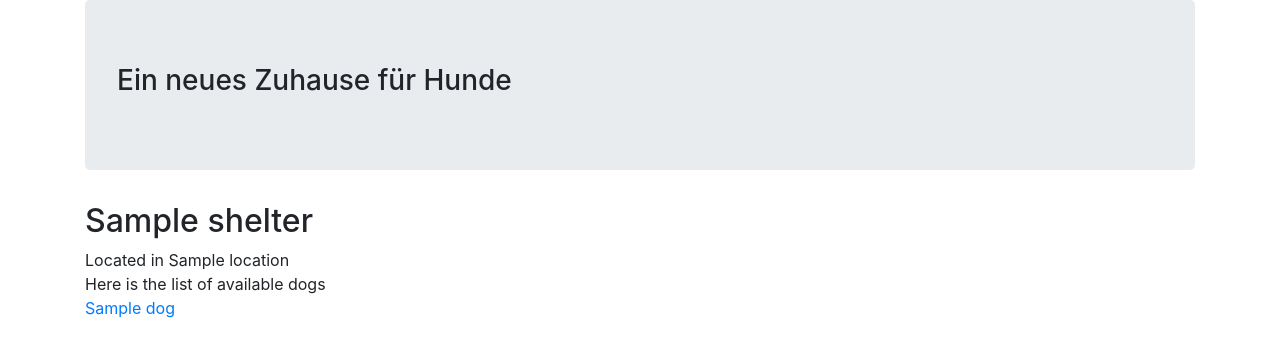
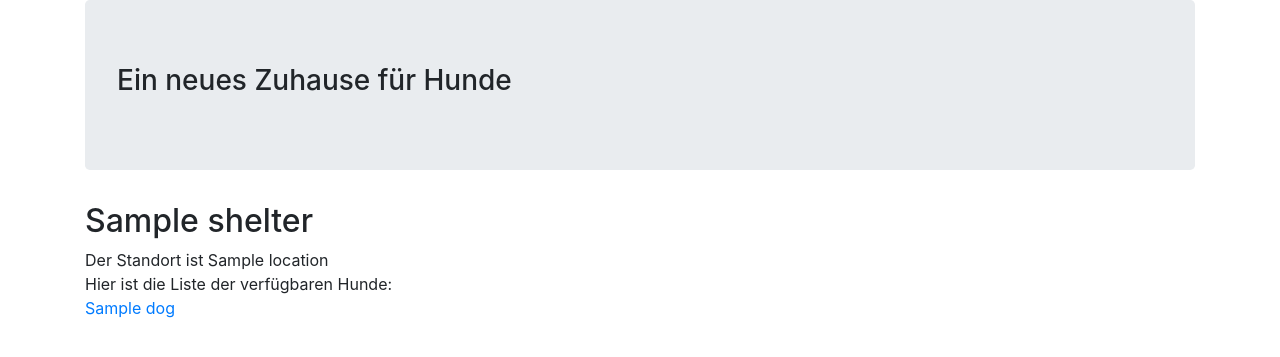
Before and after one commit to AutoCodeWizard/django-beginner, a Django app: template final_app/dog_shelters/templates/shelter_detail.html in a window 1280 px wide. Shown: the top 357 px of the page. Run offline with Django 3.2, Linux system fonts and the light colour scheme; the template is opened without the code that fills it: most values are stand-ins (such as "Sample title", 1, 10 or a date in 2020).

Commit message:
Update html templates

```diff
--- a/final_app/dog_shelters/templates/dog_detail.html
+++ b/final_app/dog_shelters/templates/dog_detail.html
@@ -6,5 +6,5 @@
 
 {% block content %}
 <h2>{{ dog.name }}</h2>
-<div>About {{ dog.name }} - {{ dog.description }}</div>
+<div>Info: {{ dog.name }} - {{ dog.description }}</div>
 {% endblock %}
--- a/final_app/dog_shelters/templates/dog_form.html
+++ b/final_app/dog_shelters/templates/dog_form.html
@@ -1,6 +1,5 @@
 {% extends 'base.html' %}
 
-{# TODO: Load crispy_forms_tags #}
 {% load crispy_forms_tags %}
 
 {% block title %}
--- a/final_app/dog_shelters/templates/shelter_detail.html
+++ b/final_app/dog_shelters/templates/shelter_detail.html
@@ -1,17 +1,16 @@
 {% extends 'base.html' %}
 
 {% block title %}
-Liste der Tierheime
+Tierheime
 {% endblock %}
 
 {% block content %}
 <h2>{{ shelter.name }}</h2>
-<div>Located in {{ shelter.location }}</div>
+<div>Der Standort ist {{ shelter.location }}</div>
 {% if shelter.dog_set.all %}
-    <div>Here is the list of available dogs</div>
+    <div>Hier ist die Liste der verfügbaren Hunde:</div>
     {% for dog in shelter.dog_set.all %}
         <div>
-            {# TODO: Add link to dogs #}
             <a href="{% url 'dog_detail' dog.id %}">
                 {{dog.name}}
             </a>
```
Also changed, not shown: final_app/dog_shelters/templates/shelter_list.html (+3 -4 lines).
